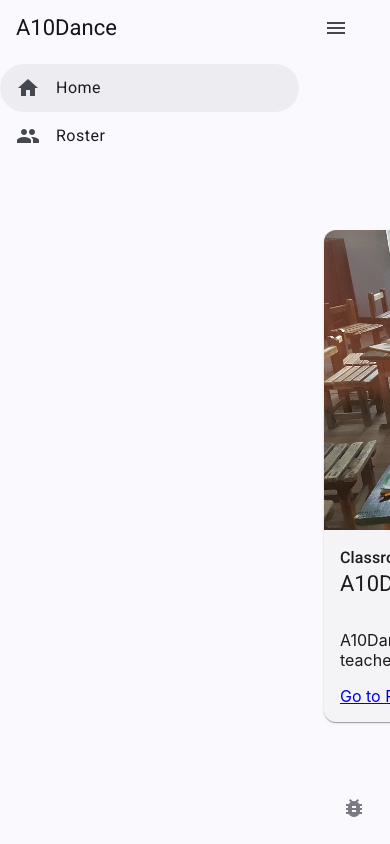
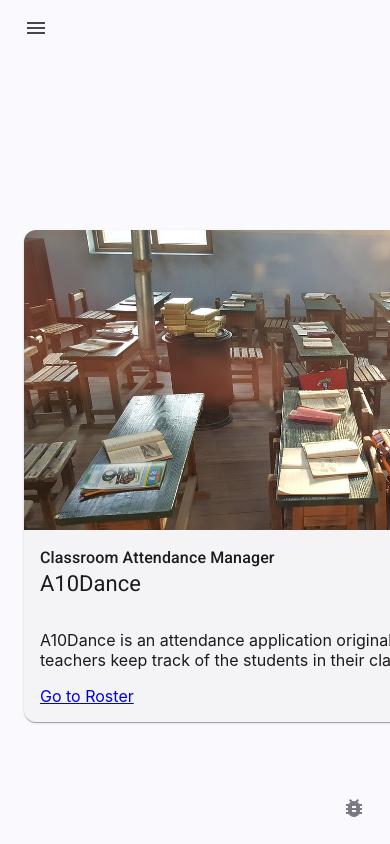
Before and after one commit to walkingriver/Angular-Apprentice, an Angular app in the folder a10dance/: page /home in a window 390 px wide. Built offline with nearby package versions, Linux system fonts and the light colour scheme.

Commit message:
Tweaks to signals, delete, and layout

```diff
--- a/a10dance/src/app/app.component.html
+++ b/a10dance/src/app/app.component.html
@@ -201,8 +201,8 @@
 <mat-sidenav-container>
   <mat-sidenav
     #sidenav
-    [mode]="'side'"
-    [opened]="true"
+    [mode]="isMobile() ? 'over' : 'side'"
+    [opened]="!isMobile()"
     class="app-sidenav"
   >
     <mat-toolbar>
@@ -215,6 +215,7 @@
           mat-list-item
           [routerLink]="item.route"
           routerLinkActive="active-link"
+          (click)="isMobile() && sidenav.close()"
         >
           <mat-icon matListItemIcon>{{
             item.icon
@@ -227,15 +228,18 @@
     </mat-nav-list>
   </mat-sidenav>
 
-  <mat-sidenav-content>
+  <mat-sidenav-content [class.is-mobile]="isMobile()">
     <mat-toolbar>
-      <button
+      @if (isMobile()) {
+
+        <button
         mat-icon-button
         (click)="sidenav.toggle()"
         class="menu-button"
-      >
+        >
         <mat-icon>menu</mat-icon>
       </button>
+    }
       <span class="toolbar-spacer"></span>
     </mat-toolbar>
 
--- a/a10dance/src/app/app.component.scss
+++ b/a10dance/src/app/app.component.scss
@@ -19,6 +19,10 @@ mat-sidenav-container {
 mat-sidenav-content {
   display: flex;
   flex-direction: column;
+
+  &:not(.is-mobile) {
+    margin-left: 240px;
+  }
 }
 
 .content {
@@ -29,11 +33,15 @@ mat-sidenav-content {
 }
 
 .toolbar-spacer {
-  flex: 1 1 auto;
+  flex: 1;
+}
+
+.menu-button {
+  margin-right: 1rem;
 }
 
 .active-link {
-  background: rgba(0, 0, 0, 0.05);
+  background: rgba(0, 0, 0, 0.1);
 
   mat-icon {
     color: var(--mat-sidenav-container-text-color);
--- a/a10dance/src/app/app.component.ts
+++ b/a10dance/src/app/app.component.ts
@@ -1,4 +1,4 @@
-import { Component } from '@angular/core';
+import { Component, inject } from '@angular/core';
 import {
   MatButton,
   MatIconButton,
@@ -27,6 +27,9 @@ import {
 } from '@angular/router';
 import { DebugMenuComponent } from './debug-menu/debug-menu.component';
 import { STUDENTS_SERVICE, LocalStorageStudentsService } from './students.service';
+import { BreakpointObserver, Breakpoints } from '@angular/cdk/layout';
+import { map } from 'rxjs/operators';
+import { toSignal } from '@angular/core/rxjs-interop';
 
 interface NavItem {
   title: string;
@@ -69,6 +72,8 @@ interface NavItem {
   styleUrls: ['./app.component.scss'],
 })
 export class AppComponent {
+  private breakpointObserver = inject(BreakpointObserver);
+
   navItems: NavItem[] = [
     {
       title: 'Home',
@@ -81,4 +86,11 @@ export class AppComponent {
       icon: 'people',
     },
   ];
+
+  isMobile = toSignal(
+    this.breakpointObserver
+      .observe([Breakpoints.HandsetPortrait])
+      .pipe(map((result) => result.matches)),
+    { initialValue: false }
+  );
 }
--- a/a10dance/src/app/students.service.ts
+++ b/a10dance/src/app/students.service.ts
@@ -1,8 +1,8 @@
 import {
   Injectable,
+  InjectionToken,
   computed,
   signal,
-  InjectionToken,
 } from '@angular/core';
 import { faker } from '@faker-js/faker';
 import {
@@ -10,7 +10,10 @@ import {
   StudentsService,
 } from './students.interface';
 
-export type { Student, StudentsService } from './students.interface';
+export type {
+  Student,
+  StudentsService,
+} from './students.interface';
 
 const CLASS_SIZE = 25;
 
@@ -35,10 +38,13 @@ const generateFakeStudents = (
 const defaultStudents: Student[] =
   generateFakeStudents(CLASS_SIZE);
 
-export const STUDENTS_SERVICE = new InjectionToken<StudentsService>('STUDENTS_SERVICE');
+export const STUDENTS_SERVICE =
+  new InjectionToken<StudentsService>(
+    'STUDENTS_SERVICE'
+  );
 
 @Injectable({
-  providedIn: 'root'
+  providedIn: 'root',
 })
 export class LocalStorageStudentsService
   implements StudentsService
@@ -114,20 +120,18 @@ export class LocalStorageStudentsService
   }
 
   delete(student: Student) {
-    const signal = computed(() => {
     this._students.update(students =>
       students.filter(s => s.id !== student.id)
     );
+    return computed(() => {
       if (this.saveToStorage()) {
         return undefined;
       }
       return student;
     });
-    return signal;
   }
 
   add(student: Student) {
-    const signal = computed(() => {
     // Ensure unique ID
     if (!student.id) {
       student.id = Date.now().toString();
@@ -136,12 +140,12 @@ export class LocalStorageStudentsService
       ...students,
       { ...student },
     ]);
+    return computed(() => {
       if (this.saveToStorage()) {
         return student;
       }
       return null;
     });
-    return signal;
   }
 
   updateAttendance(
```
Lines whose indentation alone changed are shown as unchanged.
